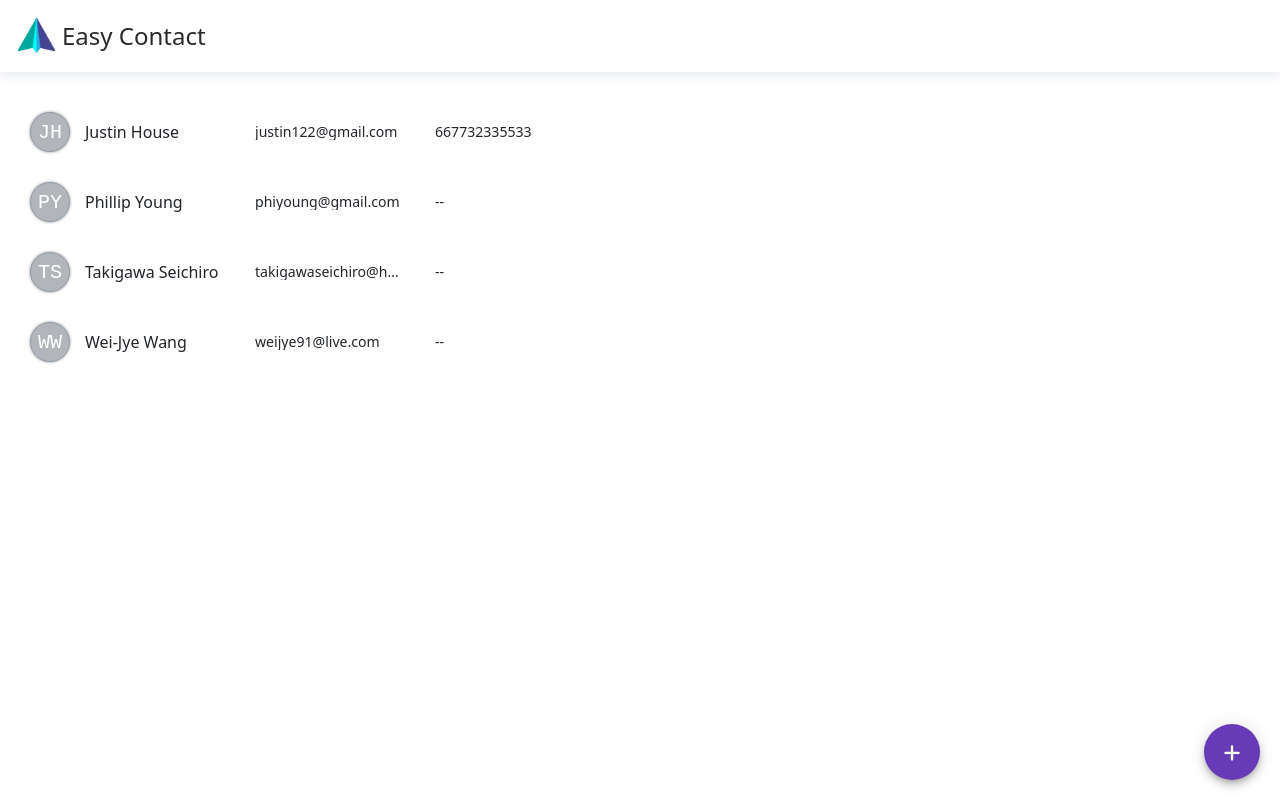
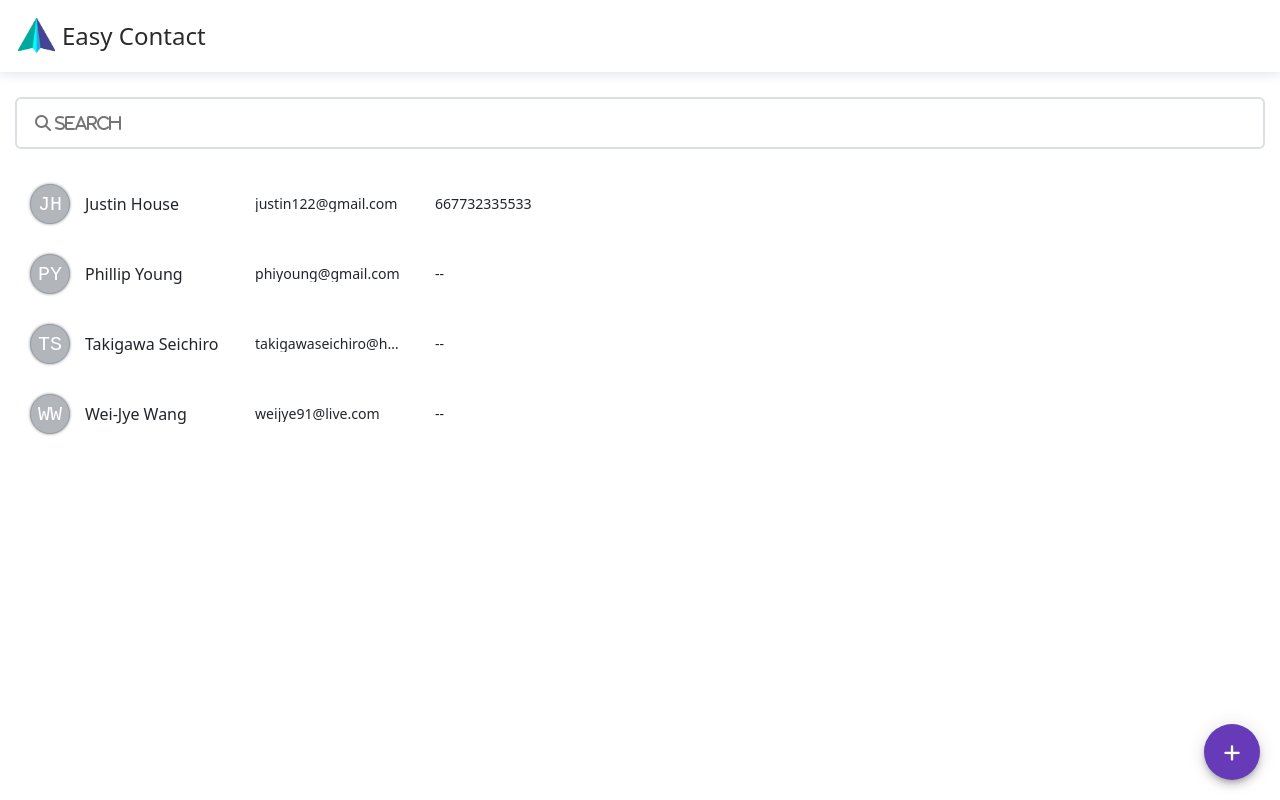
Before and after one commit to weijyewang/easy-contacts, an Angular app: page /view-contacts in a window 1280 px wide. Built offline with nearby package versions, Linux system fonts and the light colour scheme; data requests are answered from the project's data file; some icons are missing.

Commit message:
feat(view-contacts): enable search or filter for the contact list
If the list is getting huge, there might be some performance issues since the search is being implement using pipe

```diff
--- a/src/app/app.module.ts
+++ b/src/app/app.module.ts
@@ -16,6 +16,7 @@ import { ContactFormComponent } from './contact-form/contact-form.component';
 import { HttpClientModule } from '@angular/common/http';
 import { FormsModule, ReactiveFormsModule } from '@angular/forms';
 import { NullConverterPipe } from './core/null-converter.pipe';
+import { SearchPipe } from './core/search.pipe';
 
 @NgModule({
 	declarations: [
@@ -25,6 +26,7 @@ import { NullConverterPipe } from './core/null-converter.pipe';
 		HeaderComponent,
 		ContactFormComponent,
 		NullConverterPipe,
+		SearchPipe,
 	],
 	imports: [
 		BrowserModule, AppRoutingModule, BrowserAnimationsModule, HttpClientModule,
--- /dev/null
+++ b/src/app/core/search.pipe.ts
@@ -0,0 +1,19 @@
+import { Pipe, PipeTransform } from '@angular/core';
+
+@Pipe({
+	name: 'searchFilter'
+})
+
+export class SearchPipe implements PipeTransform {
+	transform(value: any, args?: any): any {
+
+		if (!value) return null;
+		if (!args) return value;
+
+		args = args.toLowerCase();
+
+		return value.filter(function (item) {
+			return JSON.stringify(item).toLowerCase().includes(args);
+		});
+	}
+}
--- a/src/app/view-contacts/view-contacts.component.html
+++ b/src/app/view-contacts/view-contacts.component.html
@@ -4,21 +4,33 @@
 		<div><a class="ec-hyperlink" routerLink="/add-contacts">Add your first contact here.</a></div>
 	</div>
 	<div class="view-contact-container">
-		<div *ngFor="let contact of contacts;  trackBy: trackByFn;" class="contact-card flex-row flex-wrap">
-			<div class="initials-wrapper"><pre class="initials">{{ getInitials(contact) }}</pre></div>
-			<div class="flex-row flex-align-items-center name" matTooltip="{{ contact.firstName }} {{ contact.lastName }}" matTooltipClass="ec-tooltip">{{ contact.firstName }} {{ contact.lastName }}</div>
+		<form [formGroup]="form">
+			<div class="search-input-wrapper">
+				<input type="text" class="search-control" placeholder="&#xf002; Search" formControlName="searchQuery">
+			</div>
+		</form>
+		<ng-container *ngIf="(contacts |  searchFilter: searchQuery) as result">
+			<div *ngFor="let contact of result; trackBy: trackByFn;" class="contact-card flex-row flex-wrap">
+				<div class="initials-wrapper">
+					<pre class="initials">{{ getInitials(contact) }}</pre>
+				</div>
+				<div class="flex-row flex-align-items-center name" matTooltip="{{ contact.firstName }} {{ contact.lastName }}"
+					matTooltipClass="ec-tooltip">{{ contact.firstName }} {{ contact.lastName }}</div>
 				<div class="flex-1 mobile-spacer"></div>
 				<div class="sub-info">
 					<div class="flex-1 flex-align-items-center flex-justify-content-center flex-row">
 						<div><i class="fal fa-envelope fw"></i></div>
-					<div class="email-value truncate-text" matTooltip="{{ contact.email | nullConverter }}" matTooltipClass="ec-tooltip">{{ contact.email | nullConverter }}</div>
+						<div class="email-value truncate-text" matTooltip="{{ contact.email | nullConverter }}"
+							matTooltipClass="ec-tooltip">{{ contact.email | nullConverter }}</div>
 					</div>
 					<div class="flex-1 flex-align-items-center flex-justify-content-center flex-row">
 						<div><i class="fal fa-phone fw"></i></div>
-					<div class="phone-value truncate-text" matTooltip="{{ contact.phone | nullConverter }}" matTooltipClass="ec-tooltip">{{ contact.phone | nullConverter }}</div>
+						<div class="phone-value truncate-text" matTooltip="{{ contact.phone | nullConverter }}"
+							matTooltipClass="ec-tooltip">{{ contact.phone | nullConverter }}</div>
 					</div>
 				</div>
 			</div>
+		</ng-container>
 	</div>
 	<button mat-fab color="primary" class="add-contact-button" (click)="navigateToAddContact()">
 		<i class="fas fa-plus icon"></i>
--- a/src/app/view-contacts/view-contacts.component.scss
+++ b/src/app/view-contacts/view-contacts.component.scss
@@ -65,6 +65,31 @@
 	width: 180px;
 }
 
+.search-input-wrapper {
+	margin-bottom: 20px;
+}
+
+.search-control {
+	font-family: "FontAwesome", Roboto,"Helvetica Neue",sans-serif;
+	display: block;
+	width: 100%;
+	padding: .75rem 1.125rem;
+	font-size: 1rem;
+	line-height: 1.5;
+	color: #2a2a2a;
+	background-color: #fff;
+	background-clip: padding-box;
+	border: 2px solid #dadfe6;
+	border-radius: .375rem;
+	transition: border-color .15s ease-in-out,box-shadow .15s ease-in-out;
+	outline: none;
+}
+.search-control:focus {
+	border: 2px solid #40dc7e;
+	background-color: #fff;
+	box-shadow: none;
+}
+
 @media(max-width: 575px) {
 	.mobile-spacer {
 		display: initial;
--- a/src/app/view-contacts/view-contacts.component.ts
+++ b/src/app/view-contacts/view-contacts.component.ts
@@ -2,6 +2,8 @@ import { Component, OnInit } from '@angular/core';
 import { ApiFacadeService } from '../core/api-facade.service';
 import { EcContact } from '../core/contact.model';
 import { Router } from '@angular/router';
+import { debounceTime, distinctUntilChanged } from 'rxjs/operators';
+import { FormBuilder, FormGroup } from '@angular/forms';
 
 @Component({
 	selector: 'app-contacts',
@@ -10,13 +12,18 @@ import { Router } from '@angular/router';
 })
 export class ViewContactsComponent implements OnInit {
 	public contacts: EcContact[] = [];
+	public searchQuery: string;
+	public form: FormGroup;
 
 	constructor(
 		private apiFacade: ApiFacadeService,
 		private router: Router,
+		private formBuilder: FormBuilder,
 	) { }
 
 	ngOnInit() {
+		this.createForm();
+		this.registerEvents();
 		this.loadContactList();
 	}
 
@@ -26,6 +33,21 @@ export class ViewContactsComponent implements OnInit {
 			this.contacts = responseData;
 		}, errorResponse => {
 
+		});
+	}
+
+	private createForm(): void {
+		this.form = this.formBuilder.group({
+			'searchQuery': [null]
+		});
+	}
+
+	private registerEvents(): void {
+		this.form.controls['searchQuery'].valueChanges.pipe(
+			debounceTime(300),
+			distinctUntilChanged(),
+		).subscribe(value => {
+			this.searchQuery = value;
 		});
 	}
 
```
Lines whose indentation alone changed are shown as unchanged.
